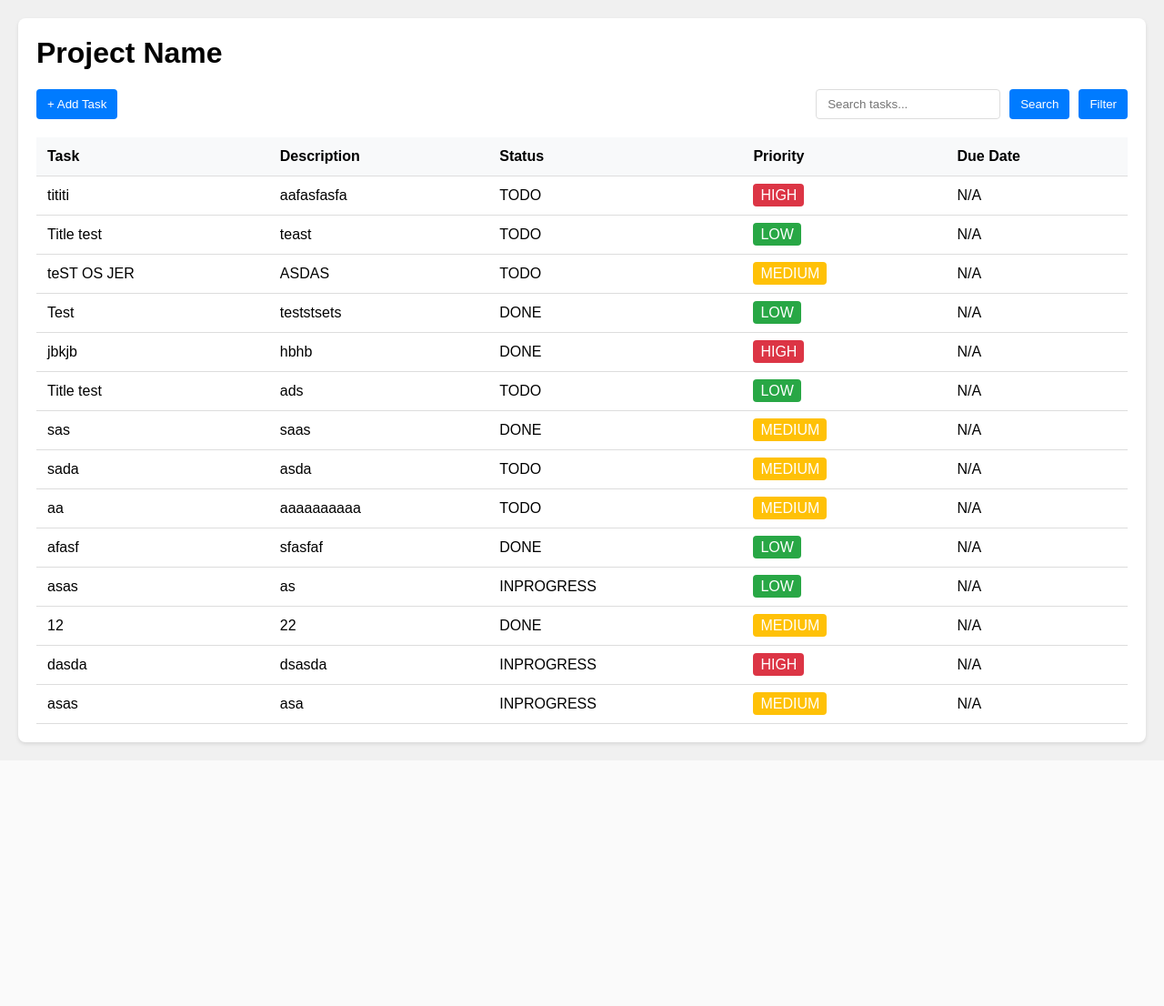
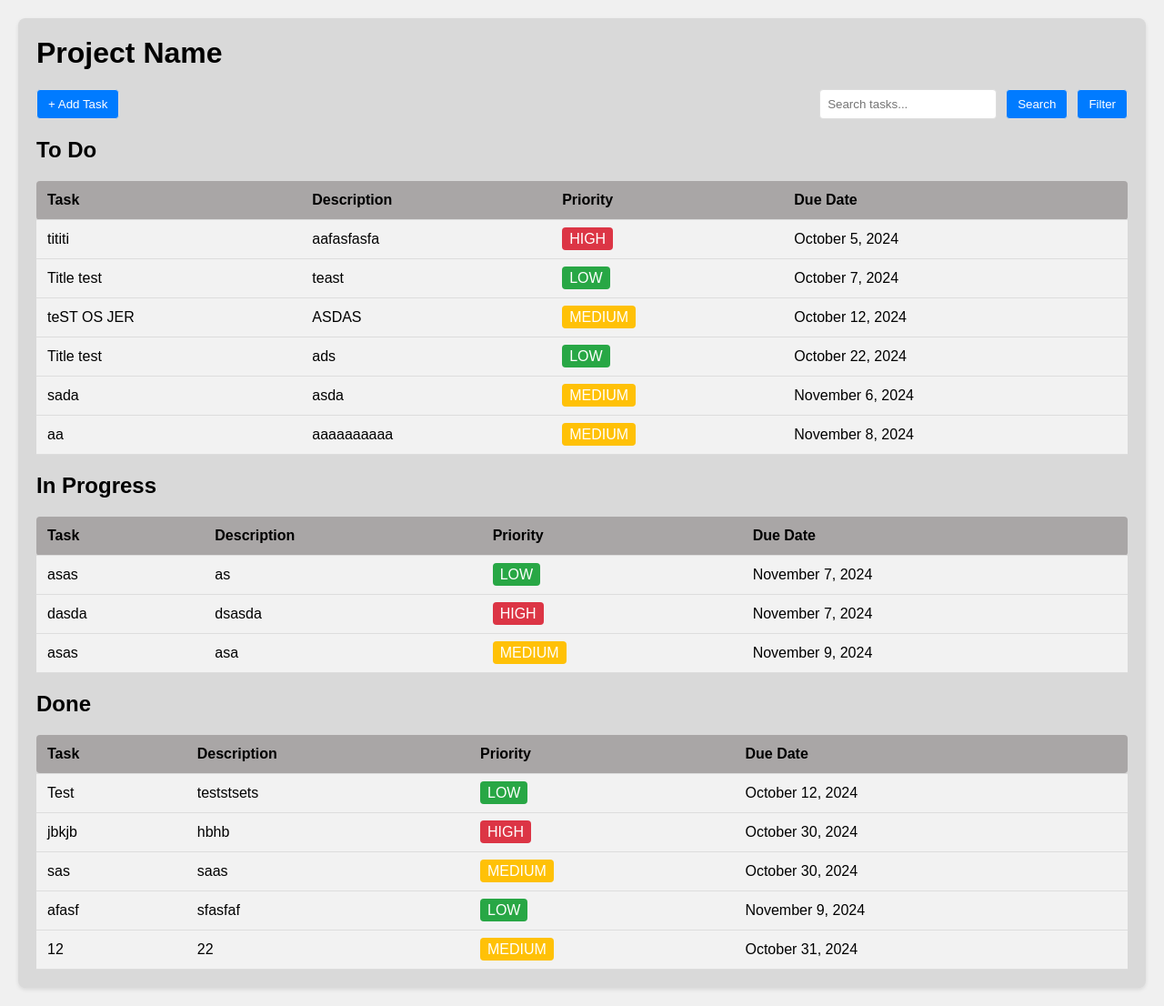
Before and after one commit to Ban-Coca/ProjectManagementApp, a Django app: page / in a window 1280 px wide. Shown: the whole page at 91% size. Before the commit the page ends 821 px from the top, so only its background shows below. Run offline with Django 5.2, Linux system fonts and the light colour scheme; data comes from the database, SQL or seed files in the repository; both versions use the stored data as it was after the commit.

Commit message:
improve UI

```diff
--- a/task_management/models.py
+++ b/task_management/models.py
@@ -8,7 +8,7 @@ class Tasks(models.Model):
         ("DONE", "Done")
     ]
 
-    PRIOTITY = [
+    PRIORITY = [
         ("LOW", "Low"),
         ("MEDIUM", "Medium"),
         ("HIGH", "High")
@@ -19,7 +19,7 @@ class Tasks(models.Model):
     title = models.CharField(max_length=100)
     description = models.TextField()
     status = models.CharField(max_length=20, choices=STATUS)
-    priority = models.CharField(max_length=20, choices=PRIOTITY)
+    priority = models.CharField(max_length=20, choices=PRIORITY)
     due_date = models.DateField()
     created_by = models.CharField(max_length=20)
     assigned_to = models.CharField(max_length=20)
--- a/task_management/static/css/styles.css
+++ b/task_management/static/css/styles.css
@@ -5,7 +5,7 @@ body {
     background-color: #f0f0f0;
 }
 .container {
-    background-color: white;
+    background-color: #D9D9D9;
     border-radius: 8px;
     padding: 20px;
     box-shadow: 0 2px 4px rgba(0,0,0,0.1);
@@ -22,15 +22,17 @@ h1 {
     display: flex;
     gap: 10px;
 }
-input, button, select, textarea {
-    padding: 8px 12px;
+input, select, textarea {
+    padding: 8px;
     border: 1px solid #ddd;
     border-radius: 4px;
 }
 button {
     background-color: #007bff;
+    padding: 8px 12px;
+    border: 1px solid #ddd;
+    border-radius: 4px;
     color: white;
-    border: none;
     cursor: pointer;
 }
 button:hover {
@@ -45,8 +47,17 @@ th, td {
     padding: 12px;
     border-bottom: 1px solid #ddd;
 }
+td{
+    background-color: #F2F2F2;
+}
 th {
-    background-color: #f8f9fa;
+    background-color: #A9A6A6;
+}
+th:first-child {
+    border-radius: 4px 0 0 4px;
+}
+th:last-child {
+    border-radius: 0 4px 4px 0;
 }
 .priority {
     padding: 4px 8px;
@@ -58,6 +69,7 @@ th {
 .priority-low { background-color: #28a745; }
 
 /* Modal styles */
+
 .modal {
     display: none;
     position: fixed;
@@ -69,9 +81,10 @@ th {
     overflow: auto;
     background-color: rgba(0,0,0,0.4);
 }
+
 .modal-content {
     background-color: #fefefe;
-    margin: 15% auto;
+    margin: 10% auto;
     padding: 20px;
     border: 1px solid #888;
     width: 80%;
--- a/task_management/static/javascript/task_management.js
+++ b/task_management/static/javascript/task_management.js
@@ -19,25 +19,40 @@ function renderTasks(tasks) {
         return;
     }
 
-    const tbody = document.querySelector('#taskTable tbody');
-    if (!tbody) {
+    const todoTableBody = document.querySelector('#todoTable tbody');
+    const inProgressTableBody = document.querySelector('#inProgressTable tbody');
+    const doneTableBody = document.querySelector('#doneTable tbody');
+
+    if (!todoTableBody || !inProgressTableBody || !doneTableBody) {
         console.error('Could not find tbody element in the table');
         return;
     }
 
-    tbody.innerHTML = '';
+    todoTableBody.innerHTML = '';
+    inProgressTableBody.innerHTML = '';
+    doneTableBody.innerHTML = '';
+
     tasks.forEach(task => {
-        const dueDate = task.dueDate ? new Date(task.dueDate).toLocaleDateString() : 'N/A';
-        const row = `
-            <tr>
+        const dueDate = formatDate(task.due_date);
+
+        const row = document.createElement('tr');
+        row.innerHTML = `
                 <td>${task.title}</td>
                 <td>${task.description}</td>
-                <td>${task.status}</td>
                 <td><span class="priority priority-${task.priority.toLowerCase()}">${task.priority}</span></td>
                 <td>${dueDate}</td>
-            </tr>
-        `;
-        tbody.innerHTML += row;
+            `;
+        row.id = `task-${task.id}`;
+        row.addEventListener('click', () => {
+            window.location.href = `/tasks/${task.id}/`;
+        })
+        if(task.status === 'TODO') {
+            todoTableBody.appendChild(row);
+        } else if(task.status === 'INPROGRESS') {
+            inProgressTableBody.appendChild(row);
+        } else if(task.status === 'DONE') {
+            doneTableBody.appendChild(row);
+        }
     });
 }
 
@@ -48,7 +63,7 @@ document.addEventListener('DOMContentLoaded', () => {
         .then(response => response.json())
         .then(data => {
             tasks = data;
-            renderTasks();
+            renderTasks(tasks);
         });
 
     const modal = document.getElementById('addTaskModal');
@@ -77,38 +92,32 @@ document.addEventListener('DOMContentLoaded', () => {
             description: document.getElementById('taskDescription').value,
             status: document.getElementById('taskStatus').value,
             priority: document.getElementById('taskPriority').value,
-            dueDate: document.getElementById('taskDueDate').value
+            dueDate: document.getElementById('taskDueDate').value,
+            assignee: document.getElementById('taskAssignee').value
         };
 
-        fetch('/api/tasks/', {
+        fetch('/tasks/add_task/', {
             method: 'POST',
             headers: {
                 'Content-Type': 'application/json',
-                'X-CSRFToken': getCookie('csrftoken')
             },
             body: JSON.stringify(newTask)
         })
         .then(response => response.json())
         .then(data => {
-            tasks.push(data);
-            renderTasks();
-            modal.style.display = "none";
-            addTaskForm.reset();
+            if(data.success) {
+                alert('Task added successfully');
+                document.getElementById('addTaskForm').reset();
+                document.getElementById('addTaskModal').style.display = 'none';
+
+                location.reload();
+            }
         })
         .catch(error => console.error('Error:', error));
     }
+});
 
-    // document.getElementById('searchBtn').addEventListener('click', () => {
-    //     const searchTerm = document.getElementById('searchInput').value.toLowerCase();
-    //     const filteredTasks = tasks.filter(task =>
-    //         task.title.toLowerCase().includes(searchTerm) ||
-    //         task.description.toLowerCase().includes(searchTerm)
-    //     );
-    //     renderFilteredTasks(filteredTasks);
-    // });
-
-    document.getElementById('filterBtn').addEventListener('click', () => {
-        alert('Filter functionality would be implemented here');
-        // In a real app, this would open a filter modal or dropdown
-    });
-});
+function formatDate(dateString) {
+    const options = { year: 'numeric', month: 'long', day: 'numeric' };
+    return new Date(dateString).toLocaleDateString(undefined, options);
+}
--- a/task_management/templates/task_management/add_tasks.html
+++ b/task_management/templates/task_management/add_tasks.html
@@ -18,6 +18,7 @@
                 <option value="HIGH">High</option>
             </select>
             <input type="date" id="taskDueDate" required>
+            <input type="text" id="taskAssignee" placeholder="Assignee" required>
             <button type="submit">Add Task</button>
         </form>
     </div>
--- a/task_management/templates/task_management/tasks_table.html
+++ b/task_management/templates/task_management/tasks_table.html
@@ -1,14 +1,42 @@
-<table id="taskTable">
+<h2 class="statusProgress">To Do</h2>
+<table id="todoTable">
     <thead>
         <tr>
             <th>Task</th>
             <th>Description</th>
-            <th>Status</th>
             <th>Priority</th>
             <th>Due Date</th>
         </tr>
     </thead>
     <tbody>
-        <!-- Tasks will be inserted here by JavaScript -->
     </tbody>
 </table>
+
+<h2 class="statusProgress">In Progress</h2>
+<table id="inProgressTable">
+    <thead>
+        <tr>
+            <th>Task</th>
+            <th>Description</th>
+            <th>Priority</th>
+            <th>Due Date</th>
+        </tr>
+    </thead>
+    <tbody>
+    </tbody>
+</table>
+
+
+<h2 class="statusProgress">Done</h2>
+<table id="doneTable">
+    <thead>
+        <tr>
+            <th>Task</th>
+            <th>Description</th>
+            <th>Priority</th>
+            <th>Due Date</th>
+        </tr>
+    </thead>
+    <tbody>
+    </tbody>
+</table>
--- a/task_management/views.py
+++ b/task_management/views.py
@@ -1,6 +1,7 @@
 from django.shortcuts import render
 from django.http import JsonResponse
 from django.views.decorators.http import require_http_methods
+from django.views.decorators.csrf import csrf_exempt
 from .models import Tasks
 from .forms import TaskForm
 import json
@@ -25,19 +26,28 @@ def list_tasks(request):
         } for task in tasks]
     return JsonResponse({'task_list': task_list})
 
-@require_http_methods(["POST"])
+@csrf_exempt
 def add_task(request):
-    data = json.loads(request.body)
-    form = TaskForm(data)
-    if form.is_valid():
-        task = form.save()
-        return JsonResponse({
-            'task_id': task.task_id,
-            'title': task.title,
-            'description': task.description,
-            'status': task.status,
-            'priority': task.priority,
-            'due_date': task.due_date.isoformat() if task.due_date else None,
-        })
-    else:
-        return JsonResponse({'erroro': form.errors}, status=400)
+    if request.method == 'POST':
+        try:
+            data = json.loads(request.body)
+            task = Tasks(
+                title=data['title'],
+                description=data['description'],
+                status=data['status'],
+                priority=data['priority'],
+                due_date=data['dueDate'],
+                assigned_to=data['assignee']  # Ensure this matches your model field
+            )
+            task.save()
+            return JsonResponse({'success': True})
+        except Exception as e:
+            # Log the error message
+            print(f"Error: {str(e)}")
+            return JsonResponse({'success': False, 'error': str(e)})
+    return JsonResponse({'success': False, 'error': 'Invalid request method'})
+
+@require_http_methods(["GET"])
+def task_detail(request, task_id):
+    task = Tasks.objects.get(task_id=task_id)
+    return JsonResponse({'task_id': task_id})
```
Also changed, not shown: db.sqlite3.
